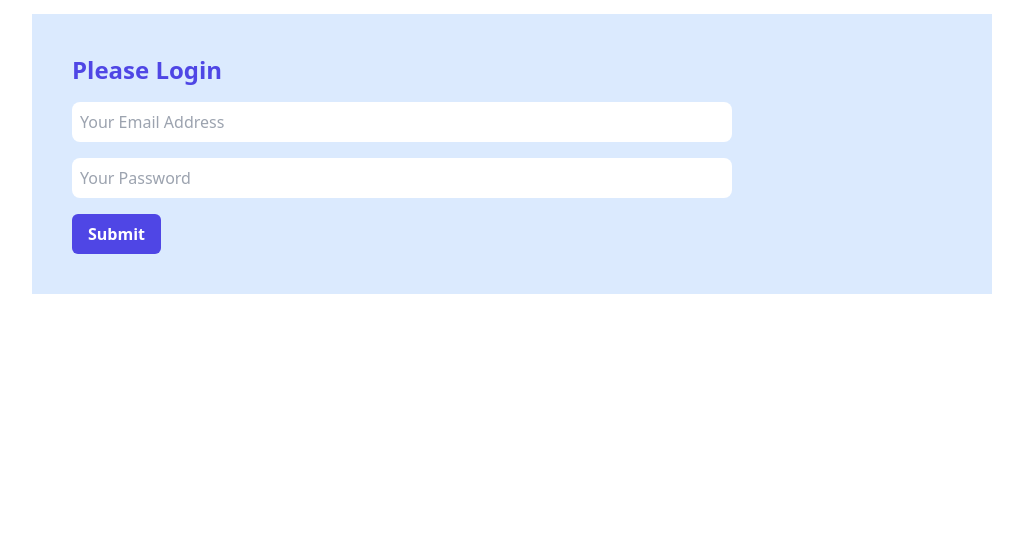
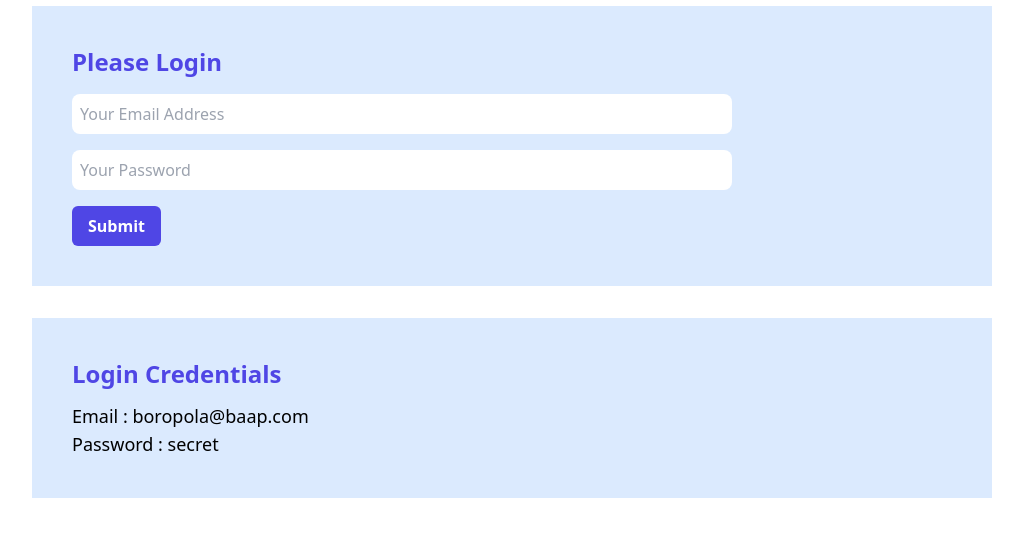
Before and after one commit to mahimerror/baap-er-bank, a plain HTML site: page index.html in a window 1280 px wide. Shown: the part 106-642 px from the top of the page, without its empty margins (128-1151 px from the left). Drawn offline with nearby package versions, Linux system fonts and the light colour scheme.

Commit message:
Create a login crediential section

```diff
--- a/index.html
+++ b/index.html
@@ -7,7 +7,7 @@
     <script src="https://cdn.tailwindcss.com"></script>
 </head>
 <body>
-    <h1 class="text-4xl font-bold text-center my-10">Welcome to your <span class="text-indigo-600">Baap Er Bank</span>!!!</h1>
+    <h1 class="text-4xl font-bold text-center my-9">Welcome to your <span class="text-indigo-600">Baap Er Bank</span>!!!</h1>
 
     <section class="bg-blue-100 w-9/12 mx-auto p-10 space-y-4">
         <h2 class="font-bold text-2xl text-indigo-600">Please Login</h2>
@@ -16,6 +16,12 @@
         <button id="sub-btn" class="font-semibold text-white hover:text-indigo-600 hover:bg-white bg-indigo-600 py-2 px-4 rounded-md">Submit</button>
     </section>
 
+    <section class="bg-blue-100 w-9/12 mx-auto p-10 mt-8">
+        <h2 class="font-bold text-2xl text-indigo-600 mb-3">Login Credentials</h2>
+        <p class="text-lg font-medium">Email : boropola@baap.com</p>
+        <p class="text-lg font-medium">Password : secret</p>
+    </section>
+
 
     <script src="js/login.js"></script>
 </body>
```
